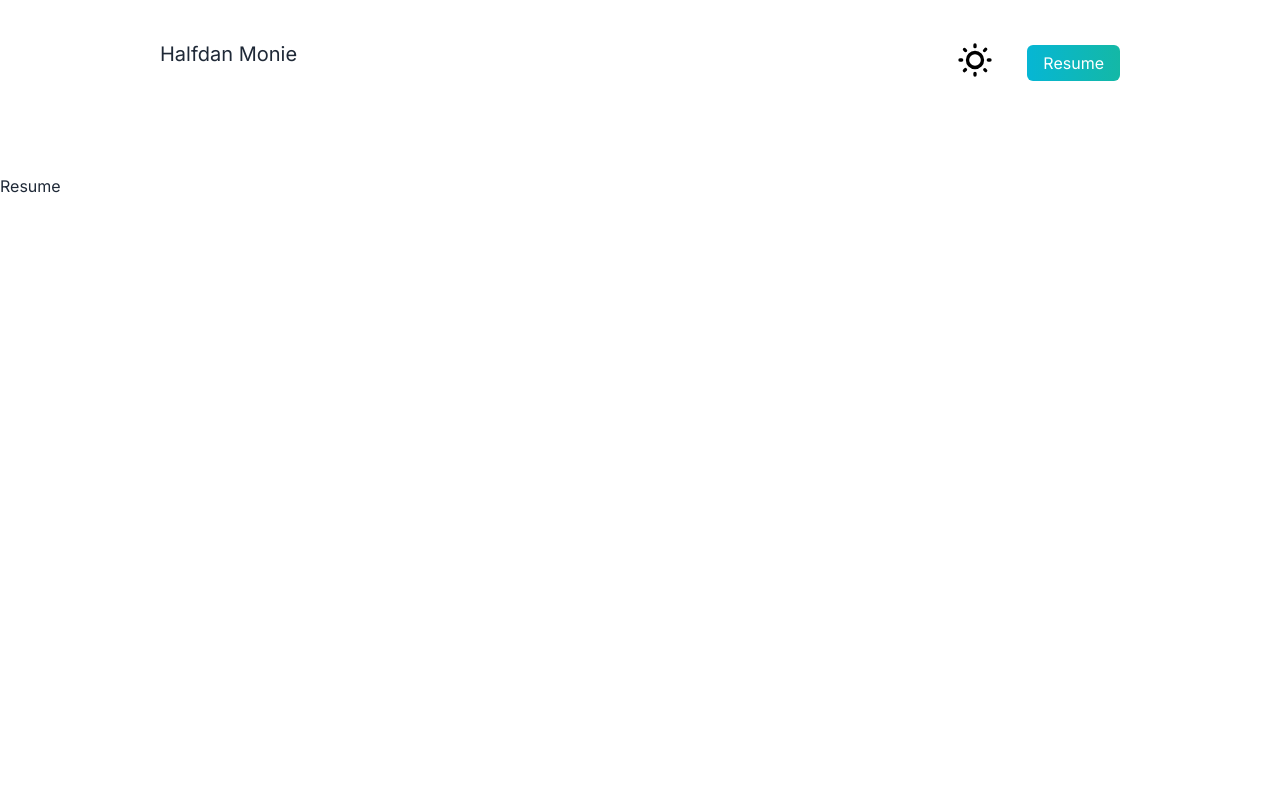
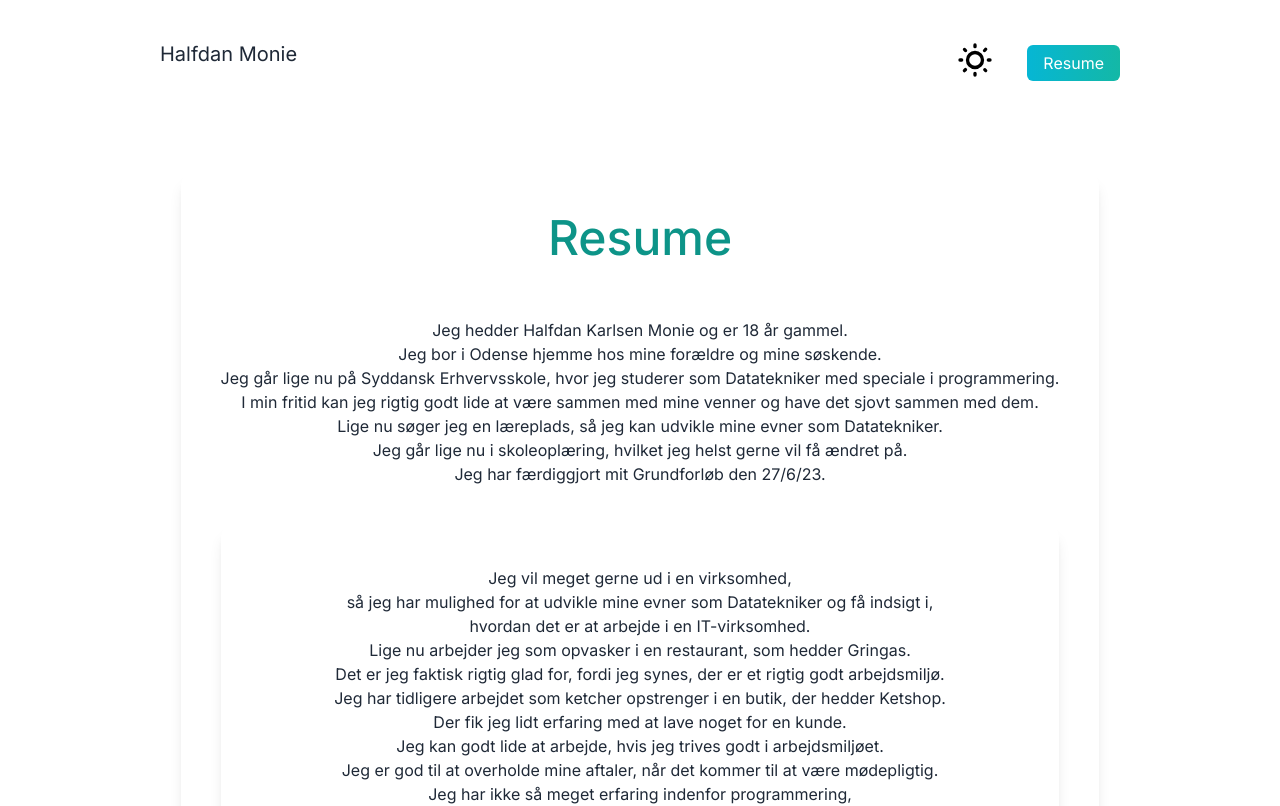
Before and after one commit to half0150/Portfolio, a Next.js app: page /resume in a window 1280 px wide. Shown: the top 806 px of the page. Built offline with nearby package versions, Linux system fonts and the light colour scheme.

Commit message:
Resume page update

```diff
--- a/src/app/Navbar.jsx
+++ b/src/app/Navbar.jsx
@@ -1,9 +1,10 @@
 import Link from "next/link";
+
 
 export default function Navbar() {
   return (
     <nav className="py-10 mb-12 flex justify-between px-10 md:px-20 lg:px-40">
-      <h1 className="text-xl">Halfdan Monie</h1>
+      <Link href="/"><h1 className="text-xl">Halfdan Monie</h1></Link>
       {/* <h1 className="text-xl">+45 53 67 14 00</h1> */}
       {/* <h1 className="text-xl">half0150@edu.sde.dk</h1> */}
       <ul className="flex items-center">
--- a/src/app/page.js
+++ b/src/app/page.js
@@ -1,5 +1,5 @@
 import React from "react";
-import { BsFillMoonStarsFill } from "react-icons/bs";
+import Link from "next/link";
 import { AiFillGithub, AiFillLinkedin } from "react-icons/ai";
 import Image from "next/image";
 import deved from "../../public/deved.png";
@@ -25,8 +25,8 @@ export default function Home() {
             </p>
           </div>
           <div className="text-5xl flex justify-center gap-10 py-3 text-gray-600">
-            <AiFillGithub href="https://github.com/half0150" />
-            <AiFillLinkedin href="https://www.linkedin.com/in/halfdan-karlsen-monie-36b049251/" />
+            <Link href={"https://github.com/half0150"}><AiFillGithub /></Link>
+            <Link href={"https://www.linkedin.com/in/halfdan-karlsen-monie-36b049251"}><AiFillLinkedin /></Link>
           </div>
           <div className="relative mx-auto bg-gradient-to-b from-teal-500 rounded-full w-80 h-80 mb-12 mt-20 overflow-hidden">
             <Image
@@ -56,12 +56,7 @@ export default function Home() {
                   IT-kompetencer
                 </h3>
                 <p className=" py-1">
-                  <p className="text-teal-600">Officepakken:</p> Bruger Word og
-                  kan anvende flere af deres funktioner.
-                </p>
-                <p className=" py-1">
-                  <p className="text-teal-600">Windows:</p> 10/11: Kan bruge
-                  Windows og kender til mange af deres indstillinger.
+                  <p className="text-teal-600">C#:</p> Har arbejdet med console app og Wpf.
                 </p>
                 <p className=" py-1">
                   <p className="text-teal-600">VmWare:</p> Har brugt VmWare på
@@ -114,8 +109,7 @@ export default function Home() {
                   Fritidsinteresser
                 </h3>
                 <p className=" py-1">
-                  <p className="text-teal-600">Badminton:</p>Går til Badminton i
-                  min fritid to gange om ugen i Odense Badminton Klub. Har
+                  <p className="text-teal-600">Badminton:</p>Har spillet badminton i ca. 10 år
                   spillet i ca. 10 år
                 </p>
                 <p className=" py-1">
--- a/src/app/resume/page.jsx
+++ b/src/app/resume/page.jsx
@@ -1,7 +1,41 @@
 export default function index() {
   return (
-    <div>
-      Resume
+    <div className="flex justify-center gap-10">
+      <div className="text-center shadow-lg p-10 rounded-xl ">
+        <section>
+                <h3 className="text-5xl text-teal-600 font-medium mb-14">
+                  Resume
+                </h3>
+                <p className="w-85 text-center">
+                <p>Jeg hedder Halfdan Karlsen Monie og er 18 år gammel.</p>
+                <p>Jeg bor i Odense hjemme hos mine forældre og mine søskende.</p>
+                <p>Jeg går lige nu på Syddansk Erhvervsskole, hvor jeg studerer som Datatekniker med speciale i programmering.</p>
+                <p>I min fritid kan jeg rigtig godt lide at være sammen med mine venner og have det sjovt sammen med dem.</p>
+                <p>Lige nu søger jeg en læreplads, så jeg kan udvikle mine evner som Datatekniker.</p>
+                <p>Jeg går lige nu i skoleoplæring, hvilket jeg helst gerne vil få ændret på.</p>
+                <p>Jeg har færdiggjort mit Grundforløb den 27/6/23.</p>
+                </p>
+                </section>
+
+                <section>
+                <div className="text-balance shadow-lg p-10 rounded-xl my-10">
+                <p className="text-balance">
+                <p>Jeg vil meget gerne ud i en virksomhed,</p>
+                <p>så jeg har mulighed for at udvikle mine evner som Datatekniker og få indsigt i,</p>
+                <p>hvordan det er at arbejde i en IT-virksomhed.</p>
+                <p>Lige nu arbejder jeg som opvasker i en restaurant, som hedder Gringas.</p>
+                <p>Det er jeg faktisk rigtig glad for, fordi jeg synes, der er et rigtig godt arbejdsmiljø.</p>
+                <p>Jeg har tidligere arbejdet som ketcher opstrenger i en butik, der hedder Ketshop.</p>
+                <p>Der fik jeg lidt erfaring med at lave noget for en kunde.</p>
+                <p>Jeg kan godt lide at arbejde, hvis jeg trives godt i arbejdsmiljøet.</p>
+                <p>Jeg er god til at overholde mine aftaler, når det kommer til at være mødepligtig.</p>
+                <p>Jeg har ikke så meget erfaring indenfor programmering,</p>
+                <p>men jeg finder det meget interessant og vil gerne lære mere om det.</p>
+                <p>Jeg har altid været meget glad for at arbejde med IT, siden jeg fik min første computer.</p>
+                </p>
+                </div>
+                </section>
+              </div>
     </div>
   );
 };
```
